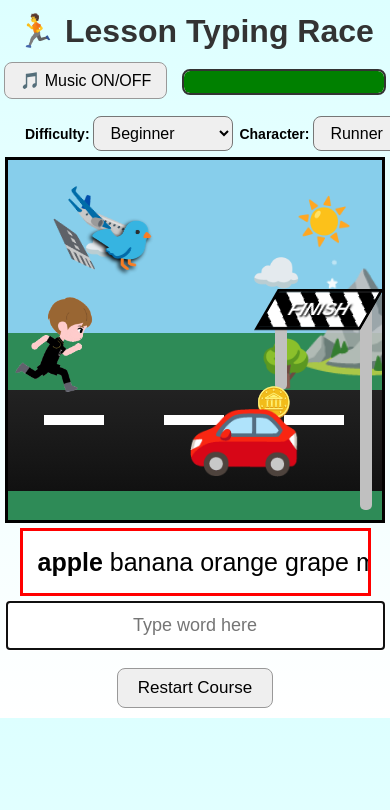
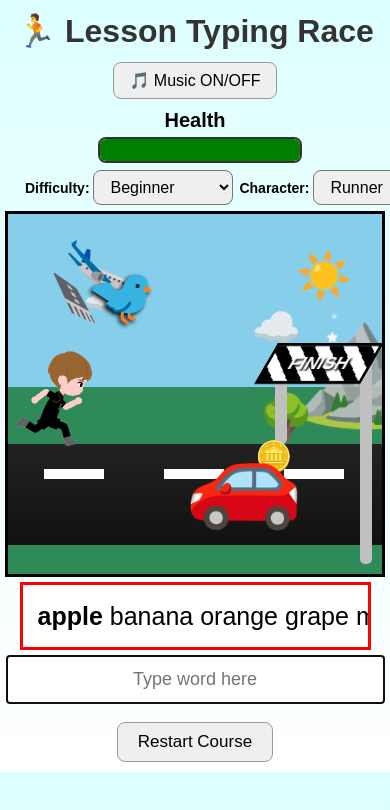
Before and after one commit to dsah6881-cyber/typing_game_online, a plain HTML site: page index.html in a window 390 px wide. Both pictures are taken after a click on the button "▶️ Start Game". Drawn offline with Linux system fonts and the light colour scheme.

Commit message:
Add files via upload

```diff
--- a/index.html
+++ b/index.html
@@ -25,6 +25,7 @@
 
 <h1>🏃 Lesson Typing Race</h1>
 <button id="musicBtn" onclick="toggleMusic()">🎵 Music ON/OFF</button>
+<div class="health-label">Health</div>
 <div id="healthBar">
     <div id="healthFill"></div>
 </div>
--- a/style.css
+++ b/style.css
@@ -836,4 +836,9 @@ html, body {
     display: inline-block !important;
     min-width: 140px !important;
   }
+}.health-label {
+    font-size: 20px;
+    font-weight: bold;
+    text-align: center;
+    margin-bottom: 5px;
 }
```
